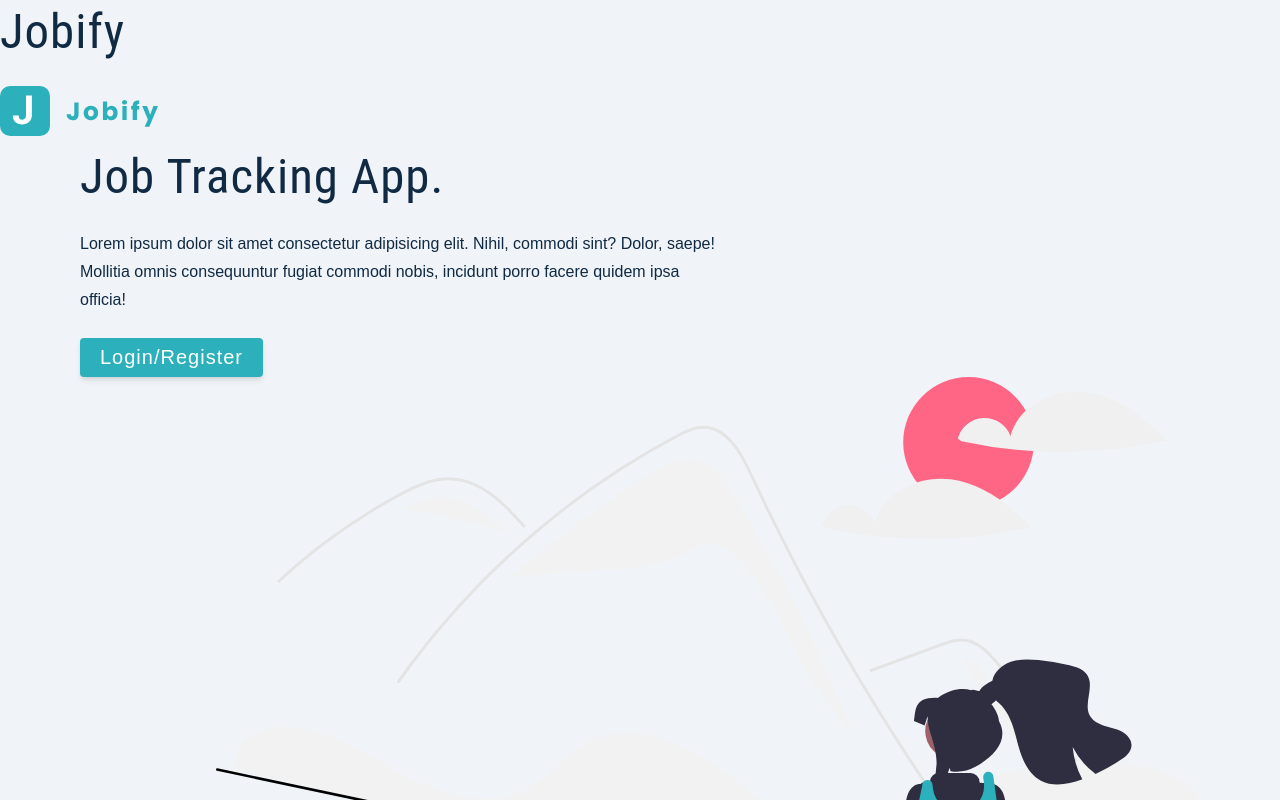
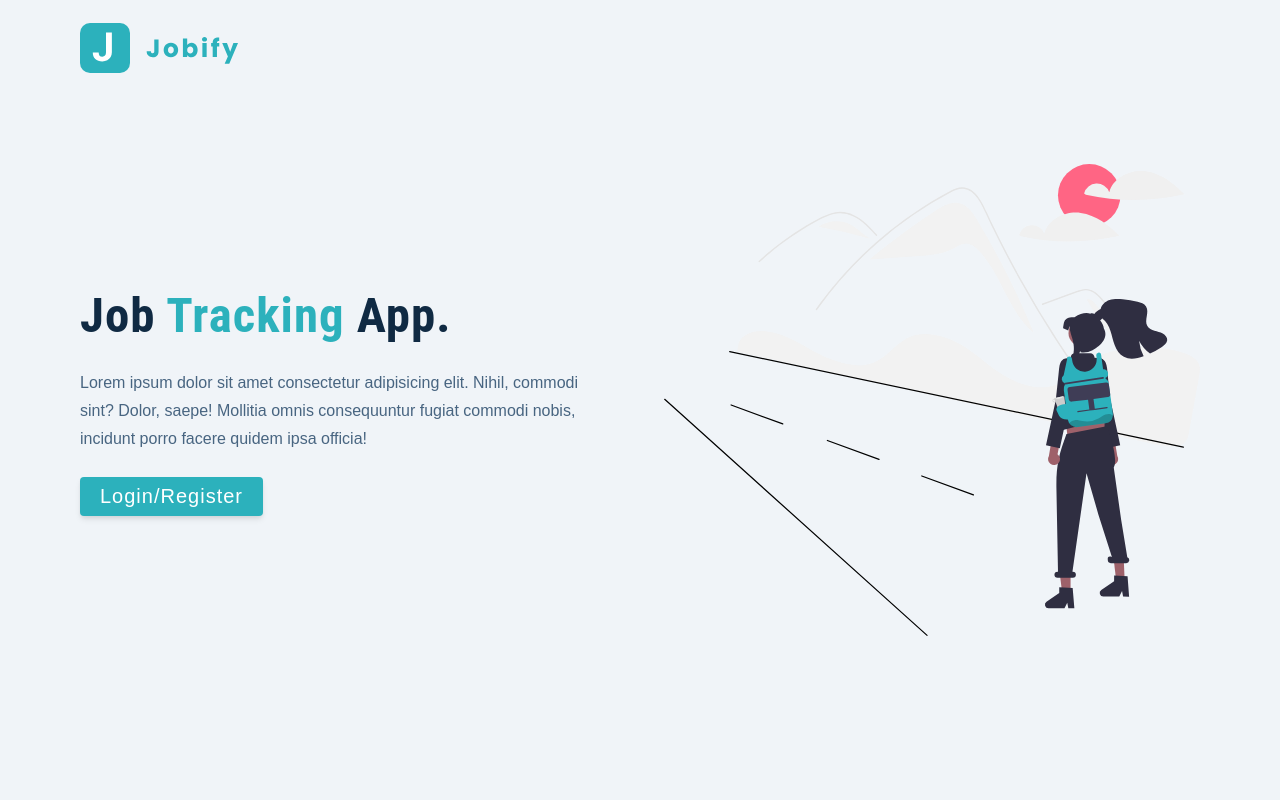
Before and after one commit to brunoanunciacaosouza/jobify, a React (Create React App) app in the folder client/: page /landing in a window 1280 px wide. Shown: the top 800 px of the page. Built offline with nearby package versions, Linux system fonts and the light colour scheme.

Commit message:
wrapper styled components

```diff
--- a/client/package.json
+++ b/client/package.json
@@ -10,6 +10,7 @@
     "react": "^18.2.0",
     "react-dom": "^18.2.0",
     "react-scripts": "5.0.1",
+    "styled-components": "^5.3.9",
     "web-vitals": "^2.1.4"
   },
   "scripts": {
--- a/client/src/App.js
+++ b/client/src/App.js
@@ -3,7 +3,6 @@ import Landing from "./pages/Landing";
 const App = () => {
   return (
     <div>
-      <h1>Jobify</h1>
       <Landing />
     </div>
   );
--- /dev/null
+++ b/client/src/assets/wrappers/LandingPage.js
@@ -0,0 +1,40 @@
+import styled from 'styled-components'
+
+const Wrapper = styled.main`
+  nav {
+    width: var(--fluid-width);
+    max-width: var(--max-width);
+    margin: 0 auto;
+    height: var(--nav-height);
+    display: flex;
+    align-items: center;
+  }
+  .page {
+    min-height: calc(100vh - var(--nav-height));
+    display: grid;
+    align-items: center;
+    margin-top: -3rem;
+  }
+  h1 {
+    font-weight: 700;
+    span {
+      color: var(--primary-500);
+    }
+  }
+  p {
+    color: var(--grey-600);
+  }
+  .main-img {
+    display: none;
+  }
+  @media (min-width: 992px) {
+    .page {
+      grid-template-columns: 1fr 1fr;
+      column-gap: 3rem;
+    }
+    .main-img {
+      display: block;
+    }
+  }
+`
+export default Wrapper
--- a/client/src/pages/Landing.jsx
+++ b/client/src/pages/Landing.jsx
@@ -1,8 +1,10 @@
 import logo from "../assets/images/logo.svg";
 import main from "../assets/images/main.svg";
+import Wrapper from "../assets/wrappers/LandingPage";
 
 const Landing = () => {
   return (
+    <Wrapper>
       <main>
         <nav>
           <img src={logo} alt="Jobify" className="logo" />
@@ -22,6 +24,7 @@ const Landing = () => {
           <img src={main} alt="job hunt" className="img main-img" />
         </div>
       </main>
+    </Wrapper>
   );
 };
 
```
Also changed, not shown: 1 other file (tests, documents, lock files or other folders). Lines whose indentation alone changed are shown as unchanged.
